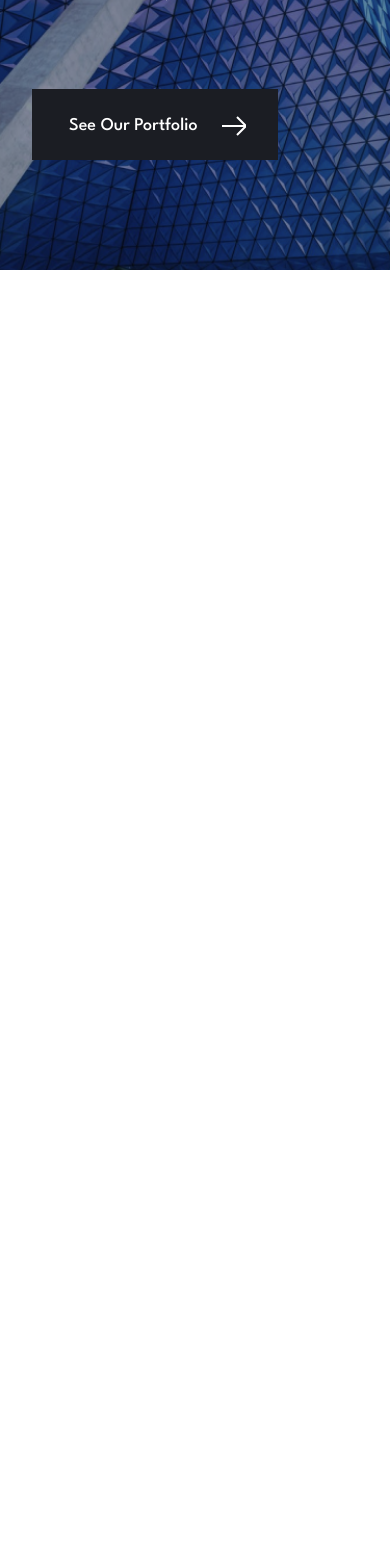
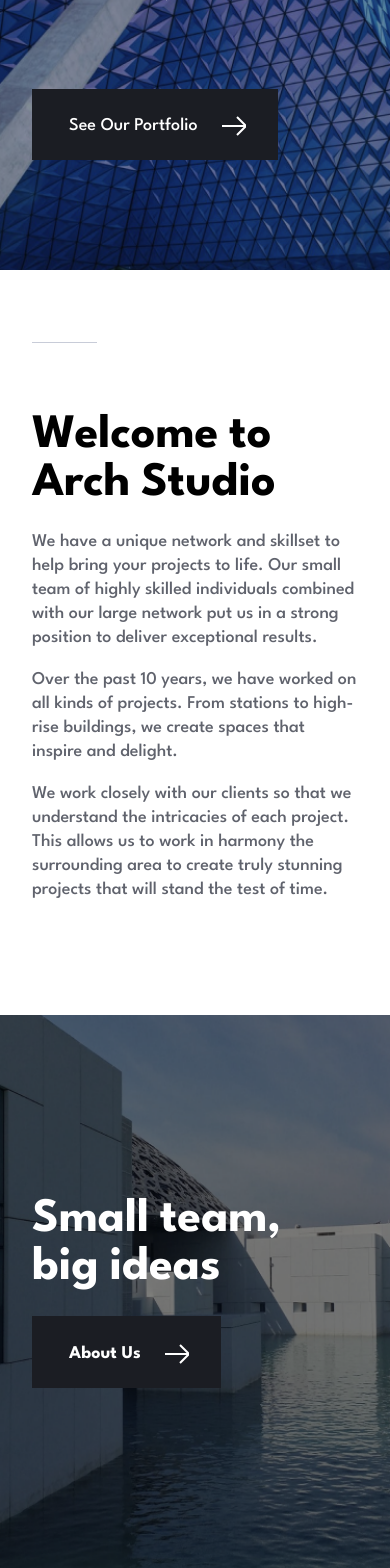
Before and after one commit to TedJenkler/Arch-Studio-SCSS-Portfolio, a React (Vite) app: page / in a window 390 px wide. Shown: the part 395-1963 px from the top of the page. Before the commit the page ends 844 px from the top, so only its background shows below. Built offline with nearby package versions, Linux system fonts and the light colour scheme.

Commit message:
feat: Add Section and AboutUsLink components with mobile styling

```diff
--- /dev/null
+++ b/src/assets/scss/components/_aboutuslink.scss
@@ -0,0 +1,21 @@
+.aboutuslink-container {
+    padding: 11.3125rem 2rem 11.25rem 2rem;
+    background-image: url('@/assets/images/aboutuslinkbgmobile.png');
+    background-repeat: no-repeat;
+    background-size: cover;
+
+    h2 {
+        @include header();
+        word-spacing: -0.106875rem;
+        color: white;
+        margin-bottom: 1.5rem;
+    }
+
+    button {
+        @include btn1();
+
+        p {
+            margin: 0;
+        }
+    }
+}
--- /dev/null
+++ b/src/assets/scss/components/_section.scss
@@ -0,0 +1,21 @@
+.section {
+    padding: 4.5rem 2rem 7.0625rem 2rem;
+
+    .design- {
+        width: 4.0625rem;
+        height: 0.0625rem;
+        background-color: $active;
+        margin-bottom: 4.3125rem;
+    }
+
+    h2 {
+        @include header();
+        word-spacing: -0.106875rem;
+        margin-bottom: 1.375rem;
+    }
+
+    p {
+        @include body();
+        color: $hover;
+    }
+}
--- a/src/assets/scss/main.scss
+++ b/src/assets/scss/main.scss
@@ -6,3 +6,5 @@
 
 @import '../scss/components/nav';
 @import '../scss/components/Hero';
+@import '../scss/components/section';
+@import '../scss/components/aboutuslink';
--- /dev/null
+++ b/src/components/AboutUsLink.jsx
@@ -0,0 +1,16 @@
+import React from 'react'
+import arrow from '../assets/images/arrow.svg';
+
+function AboutUsLink() {
+  return (
+    <section className='aboutuslink-container'>
+        <h2>Small team, big ideas</h2>
+        <button>
+            <p>About Us</p>
+            <img src={arrow} alt='arrow' />
+        </button>
+    </section>
+  )
+}
+
+export default AboutUsLink
--- /dev/null
+++ b/src/components/Section.jsx
@@ -0,0 +1,17 @@
+import React from 'react'
+
+function Section() {
+  return (
+    <section className='section'>
+        <div className='design-'></div>
+        <h2>Welcome to Arch Studio</h2>
+        <p>We have a unique network and skillset to help bring your projects to life. Our small team of highly skilled individuals combined with our large network put us in a strong position to deliver exceptional results.</p>
+        <br></br>
+        <p>Over the past 10 years, we have worked on all kinds of projects. From stations to high-rise buildings, we create spaces that inspire and delight.</p>
+        <br></br>
+        <p>We work closely with our clients so that we understand the intricacies of each project. This allows us to work in harmony the surrounding area to create truly stunning projects that will stand the test of time.</p>
+    </section>
+  )
+}
+
+export default Section
--- a/src/pages/Home.jsx
+++ b/src/pages/Home.jsx
@@ -1,10 +1,14 @@
 import React from 'react'
 import Hero from '../components/Hero'
+import Section from '../components/Section'
+import AboutUsLink from '../components/AboutUsLink'
 
 function Home() {
   return (
     <main>
       <Hero />
+      <Section />
+      <AboutUsLink />
     </main>
   )
 }
```
Also changed, not shown: src/assets/images/aboutuslinkbgmobile.png (added).
